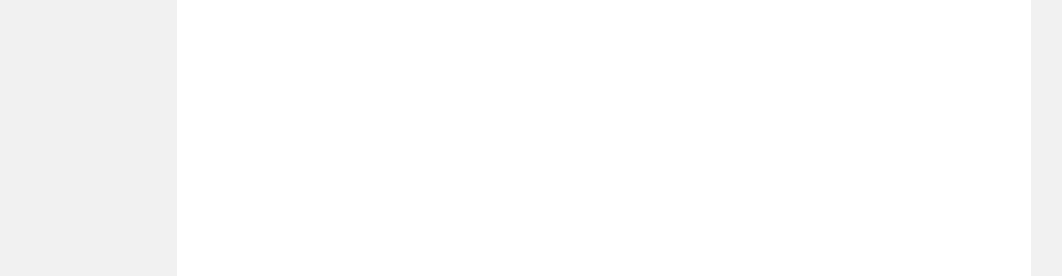
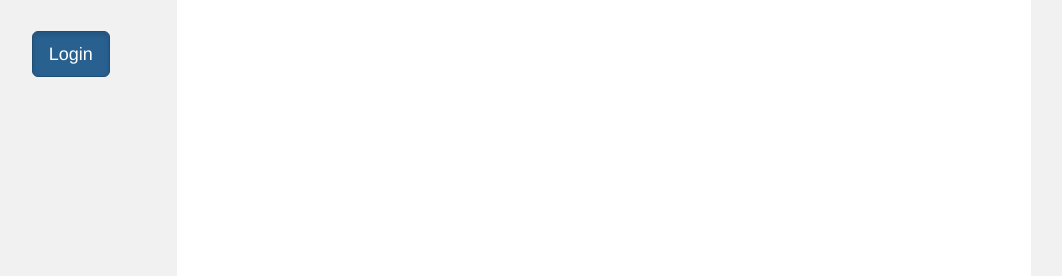
Before and after one commit to silviudragan/Stable-matching-roommates, a Django app: page /index/profil/ in a window 1280 px wide. Shown: the part 421-697 px from the top of the page, without its empty margins (36-1098 px from the left). Run offline with Django 3.2, Linux system fonts and the light colour scheme; tables that the repository leaves empty hold one stand-in row (values such as "Sample post"); data that the repository does not hold is empty; some libraries are stand-ins or nearby versions.

Commit message:
login button

```diff
--- a/website/stable/templates/stable/profil.html
+++ b/website/stable/templates/stable/profil.html
@@ -16,8 +16,14 @@
     <h4>Numar matricol: {{ student.0.3 }}</h4>
     <h4>An: {{ student.0.4 }}</h4>
     <h4>Grupa: {{ student.0.5 }}</h4>
+    {% if student %}
+    {% else %}
+        <br>
+        <center>
+            <a href="{% url 'login' %}" class="btn btn-primary btn-lg active" role="button"> Login </a>
+        </center>
+    {% endif %}
 {% endblock %}
-
 {% block body %}
 
 
```
